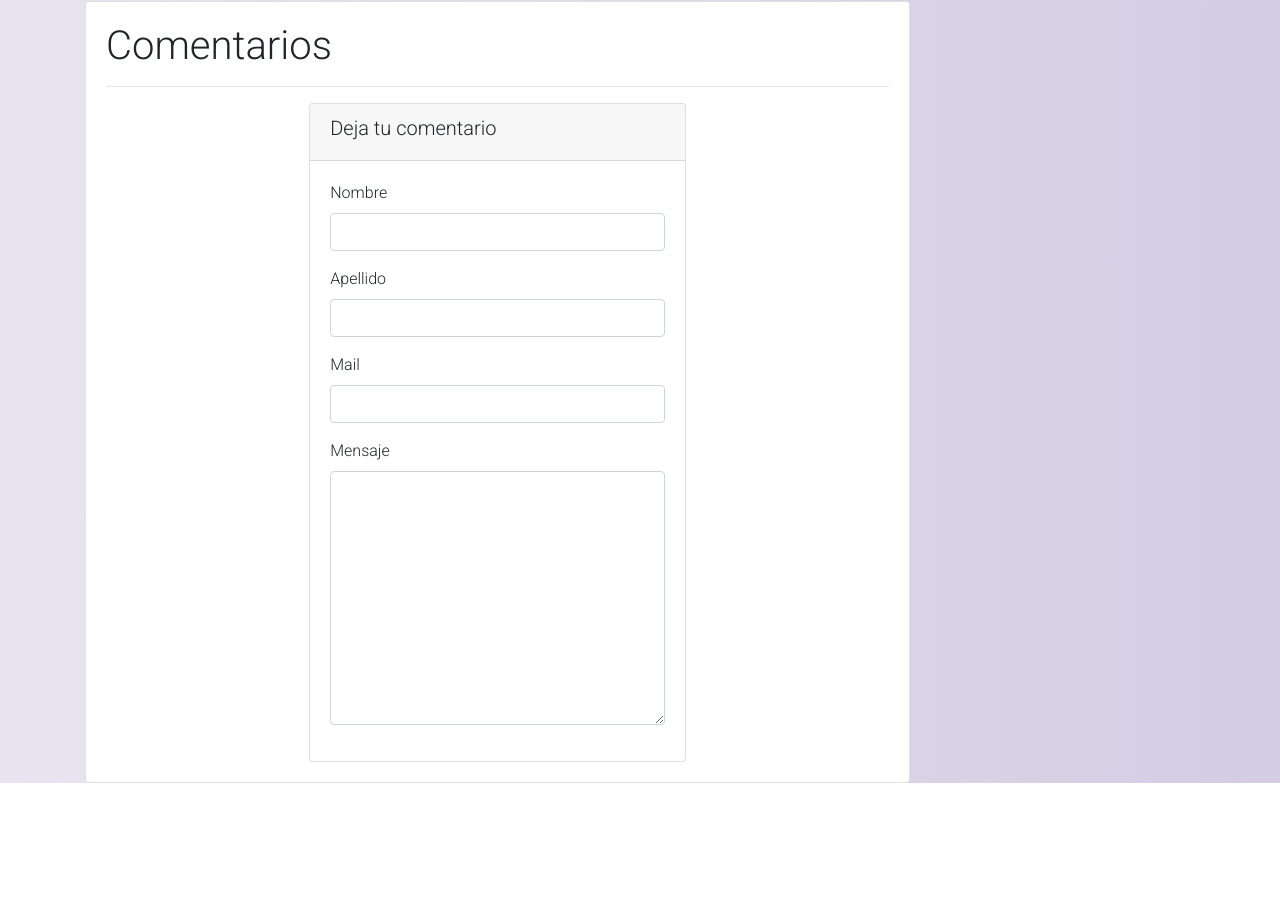
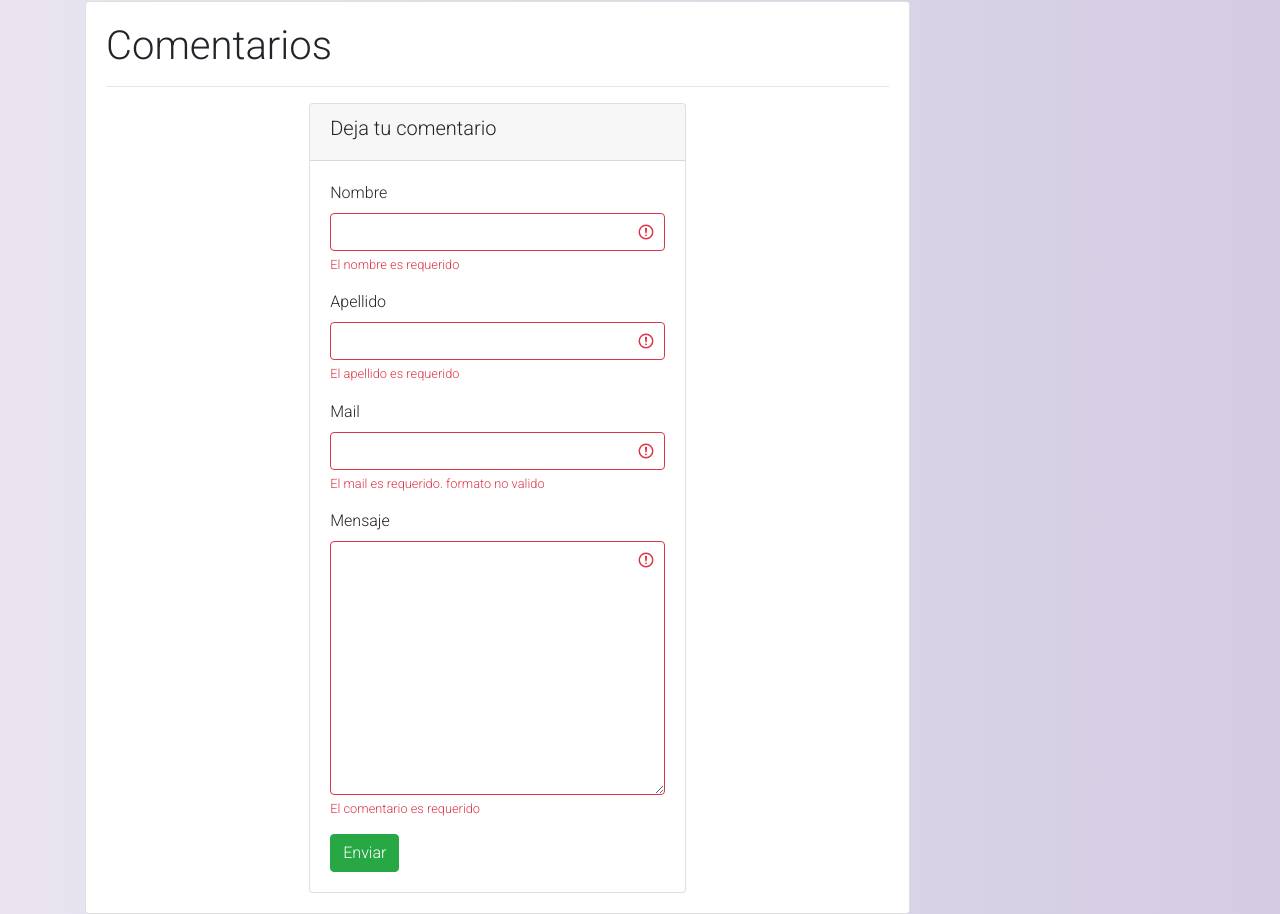
Before and after one commit to MarcosNoriega/paginaWeb-html5, a plain HTML site: page index.html in a window 1280 px wide. Shown: the part 8122-9036 px from the top of the page. Before the commit the page ends 8905 px from the top, so only its background shows below. Drawn offline with nearby package versions, Linux system fonts and the light colour scheme.

Commit message:
validacion de formulario con bootstrap

```diff
--- a/index.html
+++ b/index.html
@@ -10,7 +10,7 @@
     <script src="https://cdn.jsdelivr.net/npm/popper.js@1.16.1/dist/umd/popper.min.js" integrity="sha384-9/reFTGAW83EW2RDu2S0VKaIzap3H66lZH81PoYlFhbGU+6BZp6G7niu735Sk7lN" crossorigin="anonymous"></script>
     <script src="https://stackpath.bootstrapcdn.com/bootstrap/4.5.2/js/bootstrap.min.js" integrity="sha384-B4gt1jrGC7Jh4AgTPSdUtOBvfO8shuf57BaghqFfPlYxofvL8/KUEfYiJOMMV+rV" crossorigin="anonymous"></script>
     <link href="https://fonts.googleapis.com/css2?family=Roboto:wght@300&display=swap" rel="stylesheet">
-    <link rel="stylesheet" href="styles.css">
+    <link rel="stylesheet" href="css/styles.css">
 </head>
 <body>
     <header>
@@ -594,26 +594,40 @@
                                             </div>
 
                                             <div class="card-body">
-                                                <form action="">
+                                                <form action="" class="was-validated">
                                                     <div class="form-group">
                                                         <label for="">Nombre</label>
-                                                        <input type="text" class="form-control">
+                                                        <input type="text" maxlength="20" class="form-control" required>
+                                                        <div class="invalid-feedback">
+                                                            El nombre es requerido
+                                                        </div>
                                                     </div>
 
                                                     <div class="form-group">
                                                         <label for="">Apellido</label>
-                                                        <input type="text" class="form-control">
+                                                        <input type="text" maxlength="20" class="form-control" required>
+                                                        <div class="invalid-feedback">
+                                                            El apellido es requerido
+                                                        </div>
                                                     </div>
 
                                                     <div class="form-group">
                                                         <label for="">Mail</label>
-                                                        <input type="text" class="form-control">
+                                                        <input type="email" maxlength="20" class="form-control" required>
+                                                        <div class="invalid-feedback">
+                                                            El mail es requerido. formato no valido
+                                                        </div>
                                                     </div>
 
                                                     <div class="form-group">
                                                         <label for="">Mensaje</label>
-                                                        <textarea name="" id="" cols="30" rows="10" class="form-control"></textarea>
+                                                        <textarea name="" id="" cols="30" rows="10" class="form-control" required></textarea>
+                                                        <div class="invalid-feedback">
+                                                            El comentario es requerido
+                                                        </div>
                                                     </div>
+
+                                                    <button type="submit" class="btn btn-success">Enviar</button>
                                                 </form>
                                             </div>
                                         </div>
```
Also changed, not shown: css.html (+1 -1 lines), css/styles.css (renamed from styles.css).
